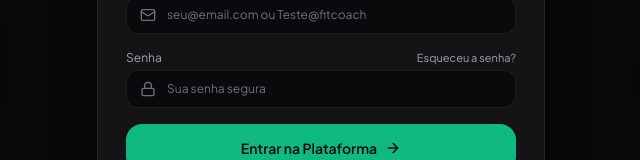
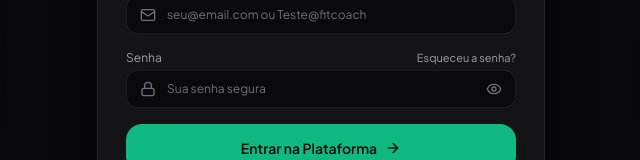
Before and after one commit to Willeduca01/fitcoach, a React (Vite) app: page /login#/login in a window 1280 px wide. Shown: the part 328-488 px from the top of the page, without its empty margins (319-959 px from the left). Built offline with nearby package versions, Linux system fonts and the light colour scheme; no server answers.

Commit message:
feat: botao de alternar visualizacao de senha na tela de login e cadastro

```diff
--- a/src/pages/LoginPage.tsx
+++ b/src/pages/LoginPage.tsx
@@ -27,7 +27,9 @@ import {
   ChevronUp,
   AlertCircle,
   Loader2,
-  Cpu
+  Cpu,
+  Eye,
+  EyeOff
 } from 'lucide-react';
 
 export const LoginPage: React.FC = () => {
@@ -38,6 +40,7 @@ export const LoginPage: React.FC = () => {
   // Real Login State
   const [email, setEmail] = useState('');
   const [password, setPassword] = useState('');
+  const [showPassword, setShowPassword] = useState(false);
   const [isLoading, setIsLoading] = useState(false);
   const [errorMessage, setErrorMessage] = useState('');
   const [lockoutSeconds, setLockoutSeconds] = useState(0);
@@ -263,15 +266,29 @@ export const LoginPage: React.FC = () => {
                 </Link>
               </div>
               <div className="relative">
-                <Lock className="w-4 h-4 text-zinc-500 absolute left-3.5 top-1/2 -translate-y-1/2" />
+                <Lock className="w-4 h-4 text-zinc-500 absolute left-3.5 top-1/2 -translate-y-1/2 pointer-events-none" />
                 <input
-                  type="password"
+                  type={showPassword ? 'text' : 'password'}
                   required
                   value={password}
                   onChange={(e) => setPassword(e.target.value)}
                   placeholder="Sua senha segura"
-                  className="w-full bg-zinc-950/80 border border-white/[0.08] rounded-xl pl-10 pr-4 py-2.5 text-xs text-zinc-100 placeholder-zinc-500 focus:outline-none focus:border-emerald-500/50 transition-colors"
+                  className="w-full bg-zinc-950/80 border border-white/[0.08] rounded-xl pl-10 pr-10 py-2.5 text-xs text-zinc-100 placeholder-zinc-500 focus:outline-none focus:border-emerald-500/50 transition-colors"
                 />
+                <button
+                  type="button"
+                  onClick={() => setShowPassword(!showPassword)}
+                  className="absolute right-3.5 top-1/2 -translate-y-1/2 text-zinc-500 hover:text-zinc-300 transition-colors focus:outline-none"
+                  tabIndex={-1}
+                  title={showPassword ? 'Ocultar senha' : 'Visualizar senha'}
+                  aria-label={showPassword ? 'Ocultar senha' : 'Visualizar senha'}
+                >
+                  {showPassword ? (
+                    <EyeOff className="w-4 h-4" />
+                  ) : (
+                    <Eye className="w-4 h-4" />
+                  )}
+                </button>
               </div>
             </div>
 
--- a/src/pages/RegisterPage.tsx
+++ b/src/pages/RegisterPage.tsx
@@ -16,6 +16,8 @@ import {
   Sparkles,
   KeyRound,
   Loader2,
+  Eye,
+  EyeOff,
 } from 'lucide-react';
 import confetti from 'canvas-confetti';
 
@@ -44,6 +46,7 @@ export const RegisterPage: React.FC = () => {
   const [phone, setPhone] = useState<string>('');
   const [password, setPassword] = useState<string>('');
   const [confirmPassword, setConfirmPassword] = useState<string>('');
+  const [showPassword, setShowPassword] = useState<boolean>(false);
   const [errorMsg, setErrorMsg] = useState<string>('');
   const [isSubmitting, setIsSubmitting] = useState<boolean>(false);
   const [isSuccess, setIsSuccess] = useState<boolean>(false);
@@ -317,31 +320,59 @@ export const RegisterPage: React.FC = () => {
                 <div>
                   <label className="block text-xs text-zinc-400 mb-1">Senha</label>
                   <div className="relative">
-                    <Lock className="w-4 h-4 text-zinc-500 absolute left-3.5 top-1/2 -translate-y-1/2" />
+                    <Lock className="w-4 h-4 text-zinc-500 absolute left-3.5 top-1/2 -translate-y-1/2 pointer-events-none" />
                     <input
-                      type="password"
+                      type={showPassword ? 'text' : 'password'}
                       required
                       minLength={6}
                       value={password}
                       onChange={(e) => setPassword(e.target.value)}
                       placeholder="Mínimo 6 dígitos"
-                      className="w-full bg-zinc-950/80 border border-white/[0.08] rounded-xl pl-10 pr-4 py-2.5 text-xs text-zinc-100 placeholder-zinc-500 focus:outline-none focus:border-emerald-500/50 transition-colors"
+                      className="w-full bg-zinc-950/80 border border-white/[0.08] rounded-xl pl-10 pr-10 py-2.5 text-xs text-zinc-100 placeholder-zinc-500 focus:outline-none focus:border-emerald-500/50 transition-colors"
                     />
+                    <button
+                      type="button"
+                      onClick={() => setShowPassword(!showPassword)}
+                      className="absolute right-3 top-1/2 -translate-y-1/2 text-zinc-500 hover:text-zinc-300 transition-colors focus:outline-none"
+                      tabIndex={-1}
+                      title={showPassword ? 'Ocultar senha' : 'Visualizar senha'}
+                      aria-label={showPassword ? 'Ocultar senha' : 'Visualizar senha'}
+                    >
+                      {showPassword ? (
+                        <EyeOff className="w-4 h-4" />
+                      ) : (
+                        <Eye className="w-4 h-4" />
+                      )}
+                    </button>
                   </div>
                 </div>
 
                 <div>
                   <label className="block text-xs text-zinc-400 mb-1">Confirmar Senha</label>
                   <div className="relative">
-                    <Lock className="w-4 h-4 text-zinc-500 absolute left-3.5 top-1/2 -translate-y-1/2" />
+                    <Lock className="w-4 h-4 text-zinc-500 absolute left-3.5 top-1/2 -translate-y-1/2 pointer-events-none" />
                     <input
-                      type="password"
+                      type={showPassword ? 'text' : 'password'}
                       required
                       value={confirmPassword}
                       onChange={(e) => setConfirmPassword(e.target.value)}
                       placeholder="Repita a senha"
-                      className="w-full bg-zinc-950/80 border border-white/[0.08] rounded-xl pl-10 pr-4 py-2.5 text-xs text-zinc-100 placeholder-zinc-500 focus:outline-none focus:border-emerald-500/50 transition-colors"
+                      className="w-full bg-zinc-950/80 border border-white/[0.08] rounded-xl pl-10 pr-10 py-2.5 text-xs text-zinc-100 placeholder-zinc-500 focus:outline-none focus:border-emerald-500/50 transition-colors"
                     />
+                    <button
+                      type="button"
+                      onClick={() => setShowPassword(!showPassword)}
+                      className="absolute right-3 top-1/2 -translate-y-1/2 text-zinc-500 hover:text-zinc-300 transition-colors focus:outline-none"
+                      tabIndex={-1}
+                      title={showPassword ? 'Ocultar senha' : 'Visualizar senha'}
+                      aria-label={showPassword ? 'Ocultar senha' : 'Visualizar senha'}
+                    >
+                      {showPassword ? (
+                        <EyeOff className="w-4 h-4" />
+                      ) : (
+                        <Eye className="w-4 h-4" />
+                      )}
+                    </button>
                   </div>
                 </div>
               </div>
```
